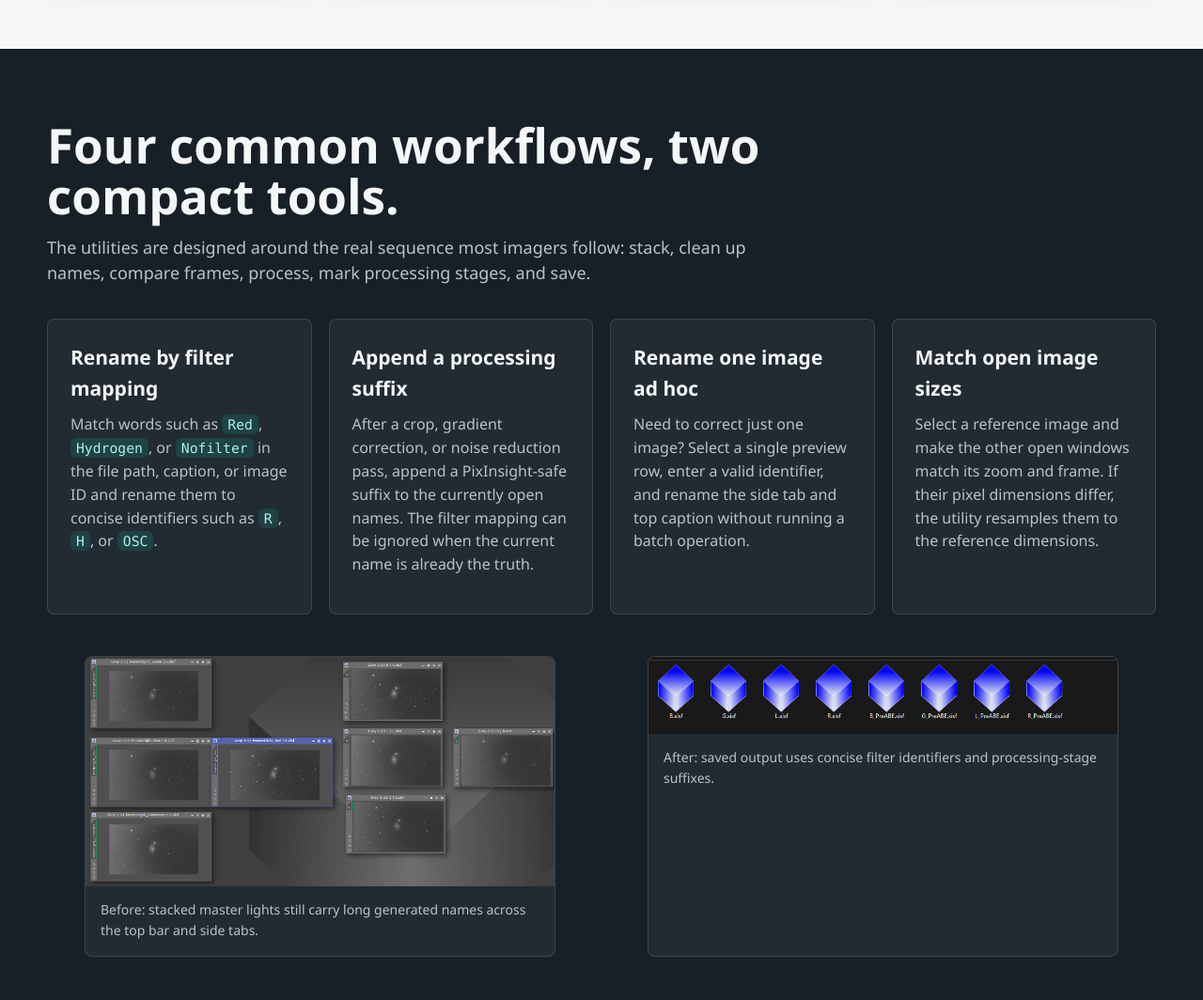
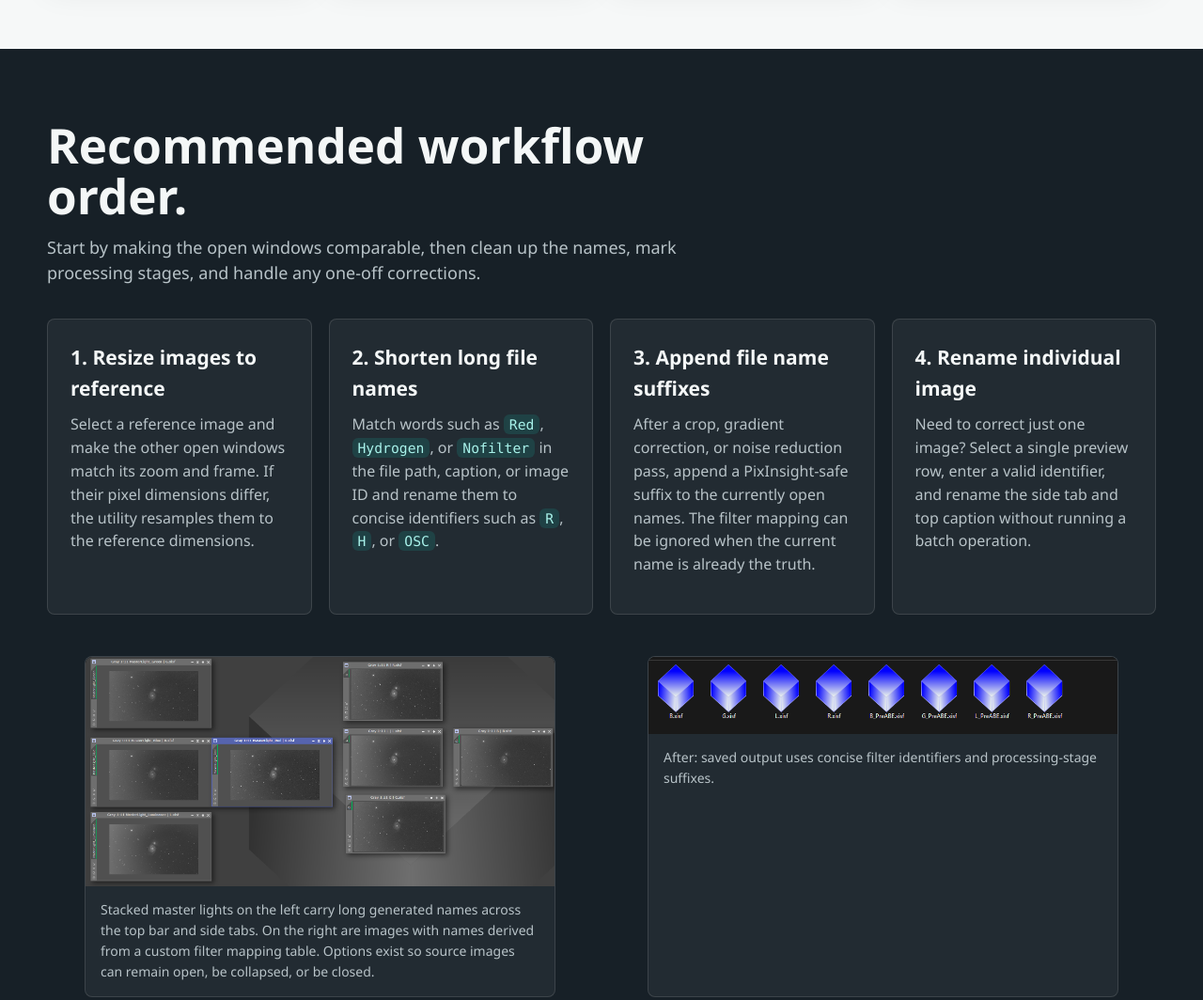
Before and after one commit to GrandPaClanger/pixinsight-toolbox-scripts, a plain HTML site: page docs/index.html in a window 1280 px wide. Shown: the part 1560-2624 px from the top of the page at 94% size. Drawn offline with Linux system fonts and the light colour scheme.

Commit message:
Clarify recommended workflow order

```diff
--- a/docs/index.html
+++ b/docs/index.html
@@ -643,31 +643,31 @@
     <section id="workflows" class="dark-band">
       <div class="section-inner">
         <div class="section-heading">
-          <h2>Four common workflows, two compact tools.</h2>
-          <p>The utilities are designed around the real sequence most imagers follow: stack, clean up names, compare frames, process, mark processing stages, and save.</p>
+          <h2>Recommended workflow order.</h2>
+          <p>Start by making the open windows comparable, then clean up the names, mark processing stages, and handle any one-off corrections.</p>
         </div>
         <div class="workflow-grid">
           <article class="workflow">
-            <h3>Rename by filter mapping</h3>
+            <h3>1. Resize images to reference</h3>
+            <p>Select a reference image and make the other open windows match its zoom and frame. If their pixel dimensions differ, the utility resamples them to the reference dimensions.</p>
+          </article>
+          <article class="workflow">
+            <h3>2. Shorten long file names</h3>
             <p>Match words such as <code>Red</code>, <code>Hydrogen</code>, or <code>Nofilter</code> in the file path, caption, or image ID and rename them to concise identifiers such as <code>R</code>, <code>H</code>, or <code>OSC</code>.</p>
           </article>
           <article class="workflow">
-            <h3>Append a processing suffix</h3>
+            <h3>3. Append file name suffixes</h3>
             <p>After a crop, gradient correction, or noise reduction pass, append a PixInsight-safe suffix to the currently open names. The filter mapping can be ignored when the current name is already the truth.</p>
           </article>
           <article class="workflow">
-            <h3>Rename one image ad hoc</h3>
+            <h3>4. Rename individual image</h3>
             <p>Need to correct just one image? Select a single preview row, enter a valid identifier, and rename the side tab and top caption without running a batch operation.</p>
-          </article>
-          <article class="workflow">
-            <h3>Match open image sizes</h3>
-            <p>Select a reference image and make the other open windows match its zoom and frame. If their pixel dimensions differ, the utility resamples them to the reference dimensions.</p>
           </article>
         </div>
         <div class="screenshot-row">
           <figure class="screenshot-card">
             <img src="assets/filter-rename.png" alt="PixInsight workspace showing long master light names before filter renaming" loading="lazy" decoding="async">
-            <figcaption>Before: stacked master lights still carry long generated names across the top bar and side tabs.</figcaption>
+            <figcaption>Stacked master lights on the left carry long generated names across the top bar and side tabs. On the right are images with names derived from a custom filter mapping table. Options exist so source images can remain open, be collapsed, or be closed.</figcaption>
           </figure>
           <figure class="screenshot-card">
             <img src="assets/filter-auto-save.png" alt="PixInsight workspace showing renamed LRGB files and pre-processing suffix files" loading="lazy" decoding="async">
```
